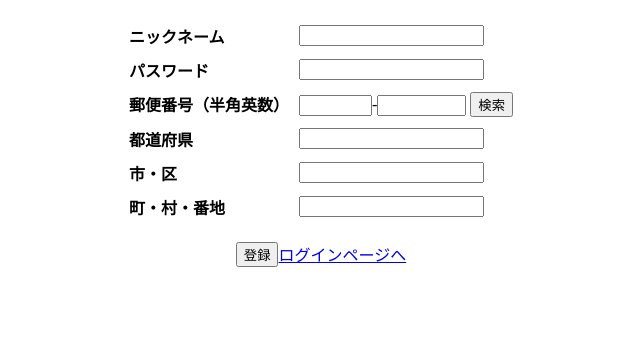
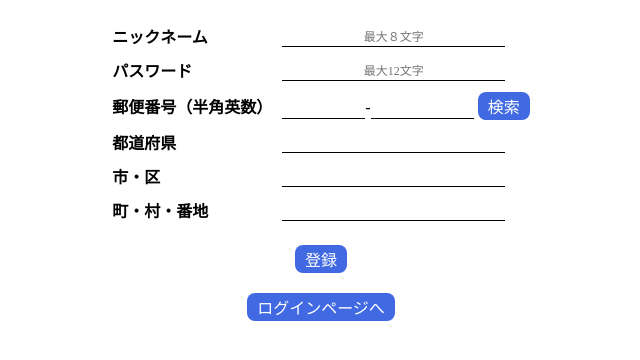
Before and after one commit to jayfulstory/localstorage, a plain HTML site: page register.html in a window 1280 px wide. Shown: the part 120-480 px from the top of the page, without its empty margins (279-919 px from the left). Drawn offline with Linux system fonts and the light colour scheme.

Commit message:
Add files via upload

```diff
--- a/login.js
+++ b/login.js
@@ -25,6 +25,8 @@ function loginCheck(e) {
     logOut.classList.remove('hidden');
     greeting.classList.remove('hidden');
     address.classList.remove('hidden');
+  } else {
+    alert('IDまたはパスワードを確認してください');
   }
 }
 
--- a/register.html
+++ b/register.html
@@ -15,7 +15,14 @@
           <tr>
             <td><strong>ニックネーム</strong></td>
             <td>
-              <input name="name" id="name" required type="text" maxlength="8" />
+              <input
+                name="name"
+                id="name"
+                required
+                type="text"
+                maxlength="8"
+                placeholder="最大８文字"
+              />
             </td>
           </tr>
           <tr>
@@ -27,6 +34,7 @@
                 required
                 type="password"
                 maxlength="12"
+                placeholder="最大12文字"
               />
             </td>
           </tr>
@@ -64,10 +72,8 @@
           </tr>
         </table>
         <br />
-        <div class="button__container">
-          <button id="submit">登録</button>
-          <a href="index.html">ログインページへ</a>
-        </div>
+        <button id="submit">登録</button>
+        <a class="myPage" href="index.html">ログインページへ</a>
       </form>
     </div>
     <script src="register.js"></script>
--- a/style.css
+++ b/style.css
@@ -16,6 +16,32 @@ p {
   text-align: center;
 }
 
+button,
+a {
+  all: unset;
+  cursor: pointer;
+  background-color: royalblue;
+  color: white;
+  padding: 2px 10px;
+  border-radius: 8px;
+}
+
+button:hover,
+a:hover {
+  opacity: 0.8;
+}
+
+::placeholder {
+  font-size: 12px;
+}
+
+input {
+  all: unset;
+  border-bottom: 1px solid black;
+  font-size: 18px;
+  text-align: center;
+}
+
 .logout,
 .greeting,
 .address,
@@ -31,17 +57,31 @@ p {
 }
 
 #register__form {
-  width: 600px;
+  /* width: 600px; */
   margin: 0 auto;
   display: flex;
   flex-direction: column;
   align-items: center;
 }
 
+.greeting {
+  margin-top: 180px;
+}
+
 .form {
+  margin-top: 200px;
   display: flex;
   flex-direction: column;
   align-items: center;
+  /* justify-content: center; */
+}
+
+.createId {
+  margin-top: 20px;
+}
+
+.myPage {
+  margin-top: 20px;
 }
 
 #login {
@@ -57,3 +97,6 @@ p {
   display: flex;
   justify-content: center;
 }
+
+/* @media screen and (max-width: 768px) {
+} */
```
Also changed, not shown: index.html (+2 -2 lines).
